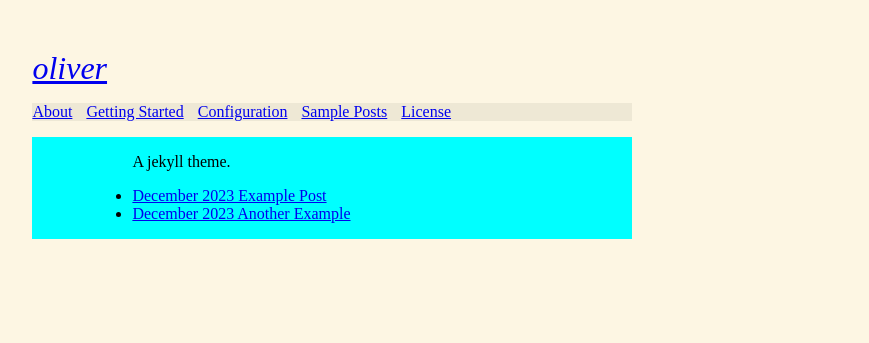
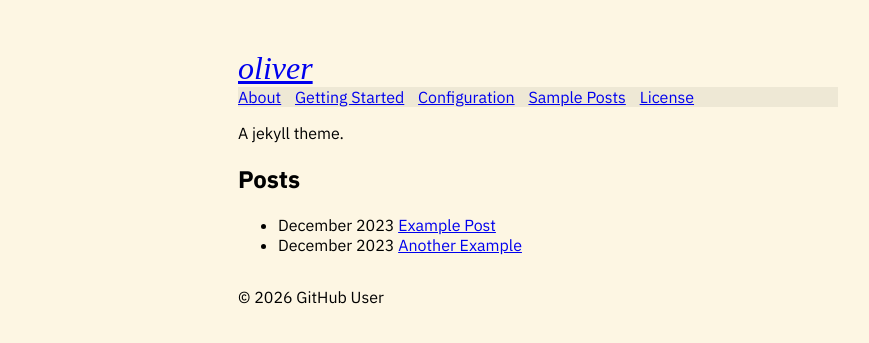
Before and after one commit to dcchambers/oliver, a Jekyll site: the page built from index.md, in a window 1280 px wide. Shown: the top 343 px of the page, without its empty margins (102-971 px from the left). Built offline with Jekyll 4.4.1, drawn with Linux system fonts in a browser that asks for light colours; some web fonts are replaced.

Commit message:
Fix base layout structure and center content

```diff
--- a/_includes/head.html
+++ b/_includes/head.html
@@ -1,3 +1,7 @@
 <head>
-  <link rel="stylesheet" href="/assets/css/main.css">
+  <meta charset="utf-8">
+  <meta name="viewport" content="width=device-width, initial-scale=1">
+  <title>{% if page.title %}{{ page.title }} | {{ site.title }}{% else %}{{ site.title }}{% endif %}</title>
+  <meta name="description" content="{{ page.excerpt | default: site.description | strip_html | strip_newlines | truncate: 160 }}">
+  <link rel="stylesheet" href="{{ "/assets/css/main.css" | relative_url }}">
 </head>
--- a/_layouts/default.html
+++ b/_layouts/default.html
@@ -1,31 +1,32 @@
 ---
 ---
+<!DOCTYPE html>
+<html lang="{{ site.lang | default: "en" }}">
+  {% include head.html %}
+  <body>
+    <a class="skip-link" href="#content">Skip to content</a>
 
-<!DOCTYPE html>
-
-  <head>
-    <link rel="stylesheet" href="/assets/css/main.css">
-  </head>
-
-  <body>
-
-    <header>
-      <a id="title" href="/">{{ site.title }}</a>
-      <nav>
+    <header class="site-header">
+      <a class="site-title" href="{{ "/" | relative_url }}">{{ site.title }}</a>
+      {% if site.data.navigation %}
+      <nav class="site-nav">
         <ul>
           {% for link in site.data.navigation %}
           <li>
-            <a href="{{link.url}}"> {{link.title}} </a>
+            <a href="{{ link.url }}">{{ link.title }}</a>
           </li>
           {% endfor %}
         </ul>
       </nav>
+      {% endif %}
     </header>
 
-    <main>
+    <main id="content" class="site-main">
       {{ content }}
     </main>
 
+    <footer class="site-footer">
+      <p>&copy; {{ site.time | date: "%Y" }} {{ site.author.name }}</p>
+    </footer>
   </body>
-
 </html>
--- a/_layouts/home.html
+++ b/_layouts/home.html
@@ -2,17 +2,22 @@
 layout: default
 ---
 
+<section class="home-intro">
+  {{ content }}
+</section>
 
-
-<body>
-  <main>
+{% if site.posts.size > 0 %}
+<section class="post-list">
+  <h2>Posts</h2>
   <ul>
-      {{ content }}
     {% for post in site.posts %}
     <li>
-          <a href="{{ post.url }}"> {{ post.date | date: "%B %Y" }} {{ post.title }} </a>
+      <article>
+        <time datetime="{{ post.date | date_to_xmlschema }}">{{ post.date | date: "%B %Y" }}</time>
+        <a href="{{ post.url | relative_url }}">{{ post.title }}</a>
+      </article>
     </li>
     {% endfor %}
   </ul>
-  </main>
-</body>
+</section>
+{% endif %}
--- a/_sass/oliver/default.scss
+++ b/_sass/oliver/default.scss
@@ -1,48 +1,48 @@
 body {
+  display: flex;
+  flex-direction: column;
+  align-items: center;
   font-family: "IBM Plex Sans", sans-serif;
   font-weight: 400;
-  font-style: normal;
-  font-family: 'Hedvig Letters Serif', serif;
   font-size: 1rem;
   background-color: #FDF6E3;
-  margin-top: 50px;
-  display: flex;
-  align-content: center;
-  justify-content: center;
-  flex-direction: column;
+  margin: 50px 0 0;
 }
 
-header {
+.site-header,
+.site-main,
+.site-footer {
+  width: 100%;
   max-width: 600px;
-  margin-left: 10%;
-  font-family: "DM Serif Text", serif;
-
-  #title {
-    font-weight: 400;
-    font-size: 2em;
-    font-style: italic;
-  }
-
 }
 
-nav {
+.site-title {
+  font-family: "DM Serif Text", serif;
+  font-weight: 400;
+  font-size: 2em;
+  font-style: italic;
+}
+
+.site-nav {
   background-color: #EEE8D5;
 
-
   ul {
-    margin-left:-40px;
     list-style: none;
+    margin: 0;
+    padding: 0;
   }
 
   li {
     display: inline-block;
-    margin-right: 10px; /* add spacing between items */
+    margin-right: 10px;
   }
 }
 
-main {
-  background-color: aqua;
-  margin-left: 10%;
-  margin-right: 10%;
-  max-width:600px;
+.skip-link {
+  position: absolute;
+  top: -100%;
 }
+
+.skip-link:focus {
+  top: 0;
+}
```
Also changed, not shown: _layouts/page.html (+8 -1 lines), _layouts/post.html (+11 -1 lines). Lines whose indentation alone changed are shown as unchanged.
